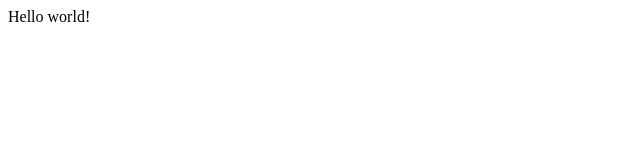
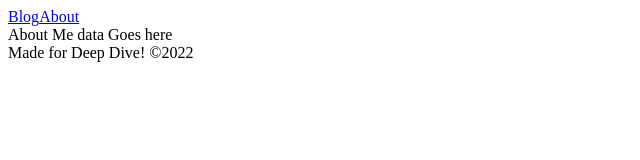
Before and after one commit to d-sanderson/deepdive-gatsby-portfolio, a Gatsby site: page / in a window 1280 px wide. Shown: the whole page, without its empty margins (0-640 px from the left). Built offline with nearby package versions, Linux system fonts and the light colour scheme; Gatsby itself is replaced by a stand-in of ours.

Commit message:
starting point

```diff
--- a/package.json
+++ b/package.json
@@ -15,8 +15,6 @@
   },
   "dependencies": {
     "gatsby": "^4.6.2",
-    "gatsby-plugin-netlify-cms": "^6.7.0",
-    "netlify-cms-app": "^2.15.66",
     "react": "^17.0.1",
     "react-dom": "^17.0.1"
   },
--- /dev/null
+++ b/src/components/Footer.js
@@ -0,0 +1,9 @@
+import React from "react"
+
+const Footer = props => {
+  // props.children is anything you put in btwn the component when you invoke it
+  // i.e  <Footer>Made for Deep Dive!</Footer>
+  return <footer>{props.children} </footer>
+}
+
+export default Footer
--- /dev/null
+++ b/src/components/Nav.js
@@ -0,0 +1,16 @@
+import React from "react"
+
+// an example of destructing the props object
+const Nav = ({ links }) => {
+  return (
+    <nav>
+      {/* Extra credit: replace the anchor tags with Gatsby Links
+      docs: https://www.gatsbyjs.com/docs/reference/built-in-components/gatsby-link/#replace-a-tags-with-the-link-tag-for-local-links */}
+      {links.map(link => (
+        <a href={link.path}>{link.title}</a>
+      ))}
+    </nav>
+  )
+}
+
+export default Nav
--- /dev/null
+++ b/src/layouts/PageLayout.js
@@ -0,0 +1,22 @@
+import React from "react"
+import Footer from "../components/Footer"
+import Nav from "../components/Nav"
+
+const PageLayout = ({ children }) => {
+  const date = new Date()
+  const year = date.getFullYear()
+  return (
+    <React.Fragment>
+      <Nav
+        links={[
+          { title: "Blog", path: "/blog" },
+          { title: "About", path: "/" },
+        ]}
+      />
+      <main>{children}</main>
+      <Footer>Made for Deep Dive! &copy;{year}</Footer>
+    </React.Fragment>
+  )
+}
+
+export default PageLayout
--- a/src/pages/index.js
+++ b/src/pages/index.js
@@ -1,5 +1,6 @@
 import React from "react"
+import PageLayout from "../layouts/PageLayout"
 
-export default function Home() {
-  return <div>Hello world!</div>
+export default function IndexPage() {
+  return <PageLayout>About Me data Goes here</PageLayout>
 }
```
Also changed, not shown: about/david.md (added, +10 -0 lines), blog-posts/my-second-post.md (added, +7 -0 lines), projects/pomodoro-timer.md (added, +7 -0 lines), projects/todo-list.md (added, +7 -0 lines), src/components/Header.js (added, +8 -0 lines), README.md, blog-posts/new-beginning.md (renamed from blog/new-beginning.md), 1 other file.
